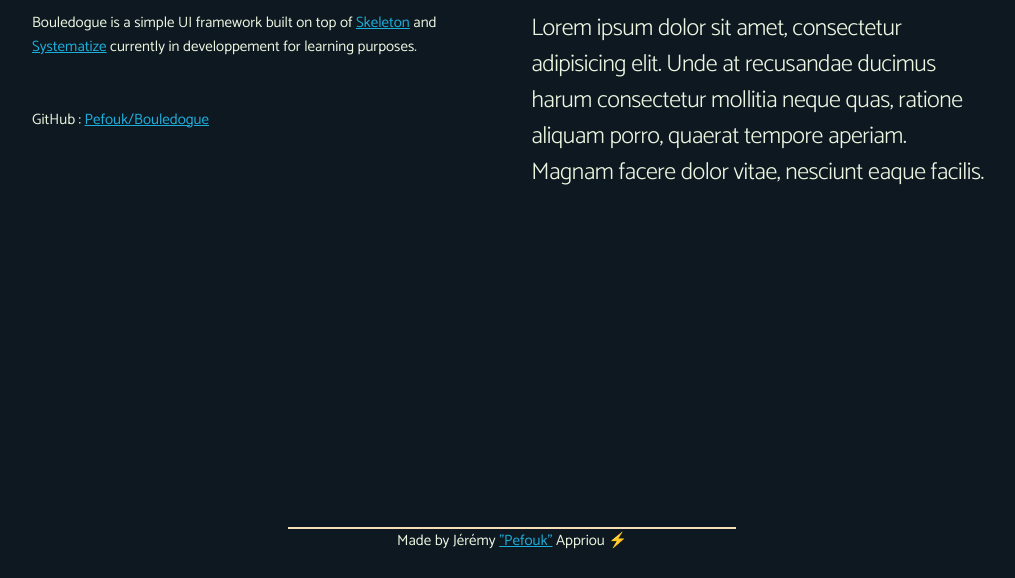
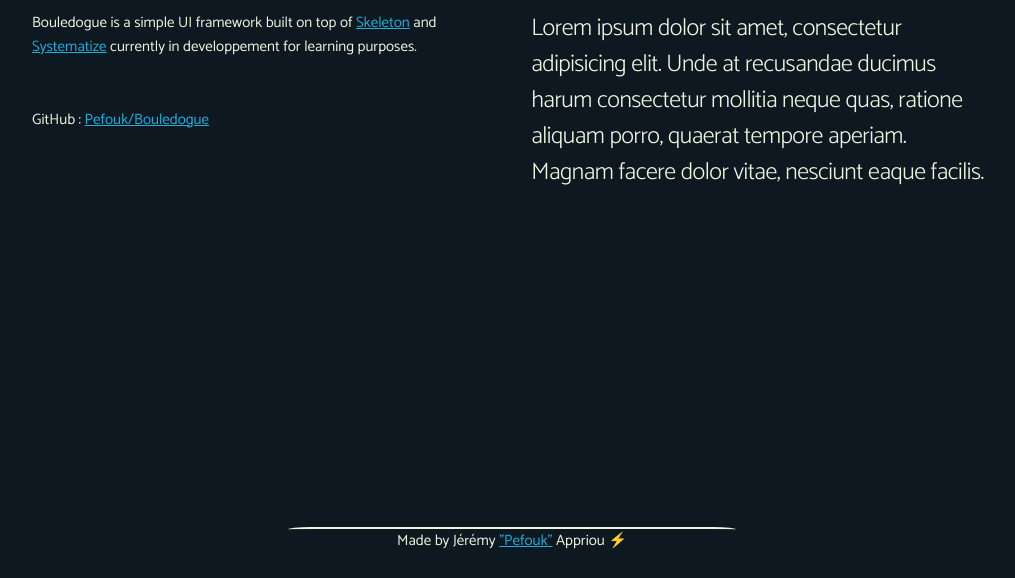
Before and after one commit to Pefouk/Bouledogue, a website: page index.html in a window 1280 px wide. Shown: the part 222-800 px from the top of the page, without its empty margins (128-1143 px from the left). Drawn offline with Linux system fonts and the light colour scheme.

Commit message:
edited footer's border

```diff
--- a/css/additional.css
+++ b/css/additional.css
@@ -30,7 +30,8 @@ body {
 .borderFooter {
   justify-content: center;
   width: 70vw;
-  border-top: solid 2px wheat;
+  border-top: solid 2px rgb(235, 245, 223);
+  border-radius: 5%;
 }
 @media (min-width: 550px) {
   .borderFooter {
```
